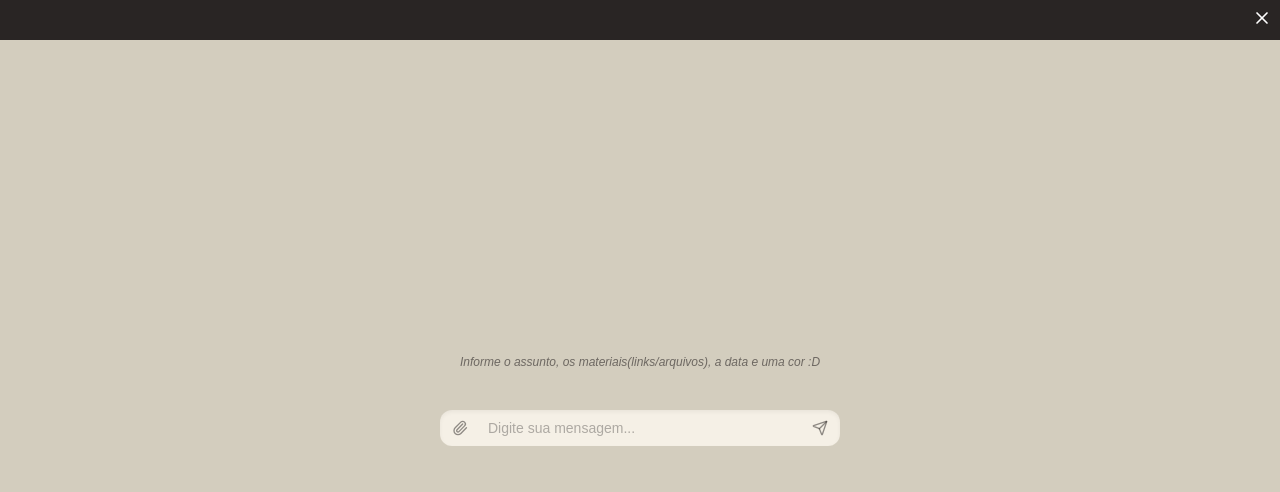
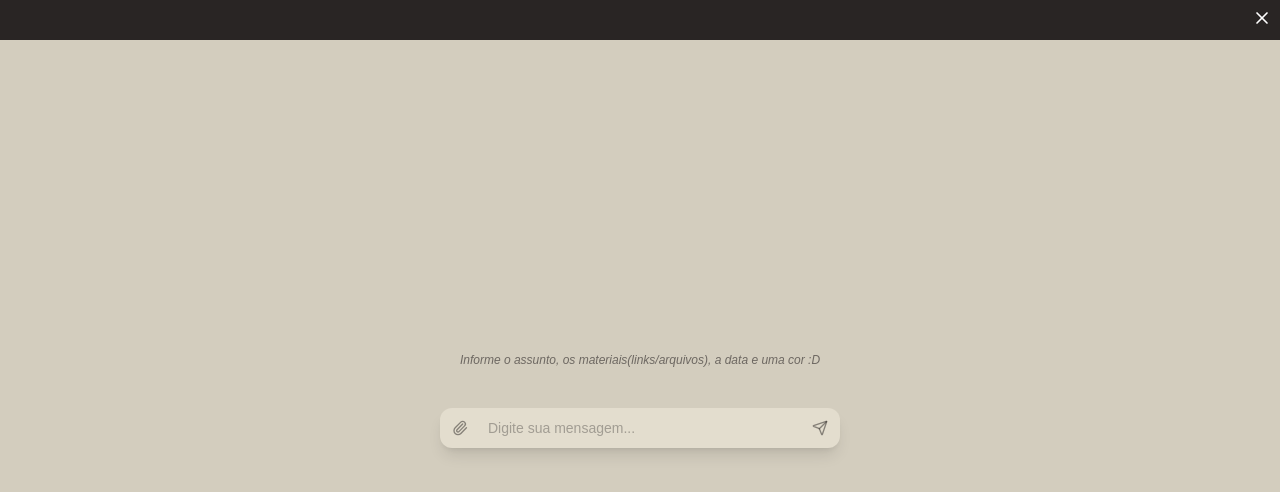
Before and after one commit to kelsmartins/my-projeto-studyo, a Next.js app: page / in a window 1280 px wide. Shown: the top 492 px of the page. Built offline with nearby package versions, Linux system fonts and the light colour scheme.

Commit message:
Update FakeChatInput.tsx

```diff
--- a/src/components/chat/FakeChatInput.tsx
+++ b/src/components/chat/FakeChatInput.tsx
@@ -1,12 +1,17 @@
 import { Paperclip, Send } from "lucide-react";
 
-export function FakeChatInput() {
+type FakeChatInputProps = {
+    handleAddFiles: (newFiles: FileList) => void;
+    selectedFiles: File[];
+};
+
+export function FakeChatInput({ handleAddFiles, selectedFiles }: FakeChatInputProps) {
     return (
-        <div className="w-full h-9 bg-[#F5F0E6] rounded-xl shadow-inner flex">
+        <div className={`w-full h-10 bg-[#E3DDCE] ${selectedFiles.length > 0 ? 'rounded-b-xl' : 'rounded-xl'} shadow-lg flex`}>
 
             <label className="flex items-center justify-center w-10 h-full">
                 <Paperclip size={16} className="text-[#292524]/50"/>
-                <input type="file" multiple className="hidden" />
+                <input type="file" multiple className="hidden" onChange={(e) => e.target.files && handleAddFiles(e.target.files)} />
             </label>
             <input type="text" className="flex-1 h-full rounded-r-xl px-2 text-[#292524]/70 focus:outline-none text-sm" placeholder="Digite sua mensagem..." />
             <label className="flex items-center justify-center w-10 h-full">
```
